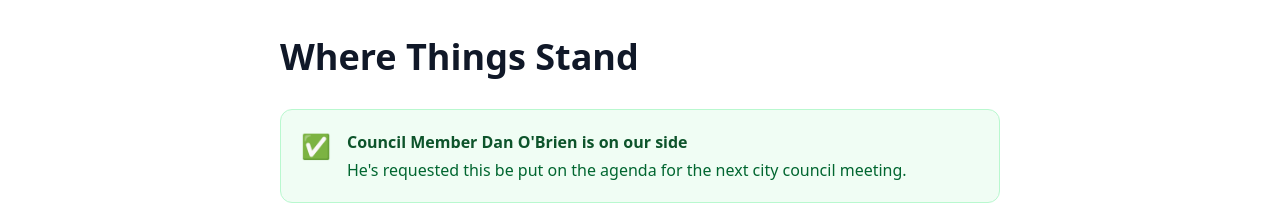
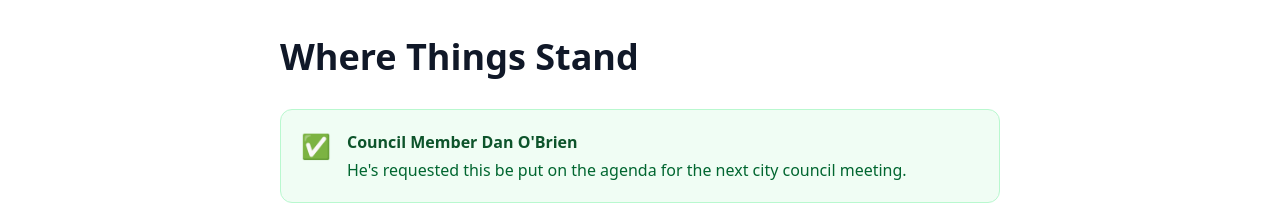
Before and after one commit to jamesalmeida/carlson-park-pizza, a Next.js app: page / in a window 1280 px wide. Shown: the part 2420-2637 px from the top of the page. Built offline with nearby package versions, Linux system fonts and the light colour scheme.

Commit message:
update copy

```diff
--- a/src/app/page.tsx
+++ b/src/app/page.tsx
@@ -167,7 +167,7 @@ export default function Home() {
             <div className="flex items-start gap-4 rounded-xl border border-green-200 bg-green-50 p-5">
               <span className="text-2xl">✅</span>
               <div>
-                <h3 className="font-semibold text-green-900">Council Member Dan O&apos;Brien is on our side</h3>
+                <h3 className="font-semibold text-green-900">Council Member Dan O&apos;Brien</h3>
                 <p className="mt-1 text-green-800">He&apos;s requested this be put on the agenda for the next city council meeting.</p>
               </div>
             </div>
```
